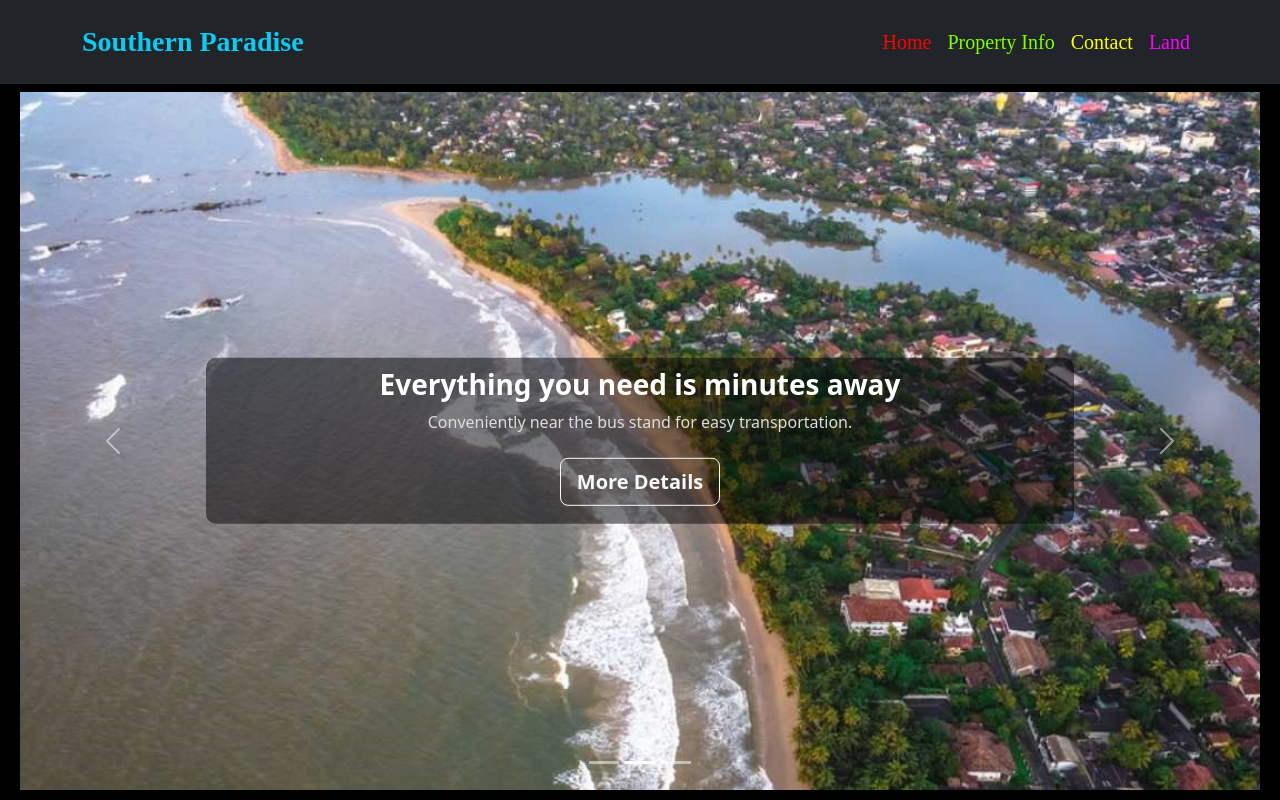
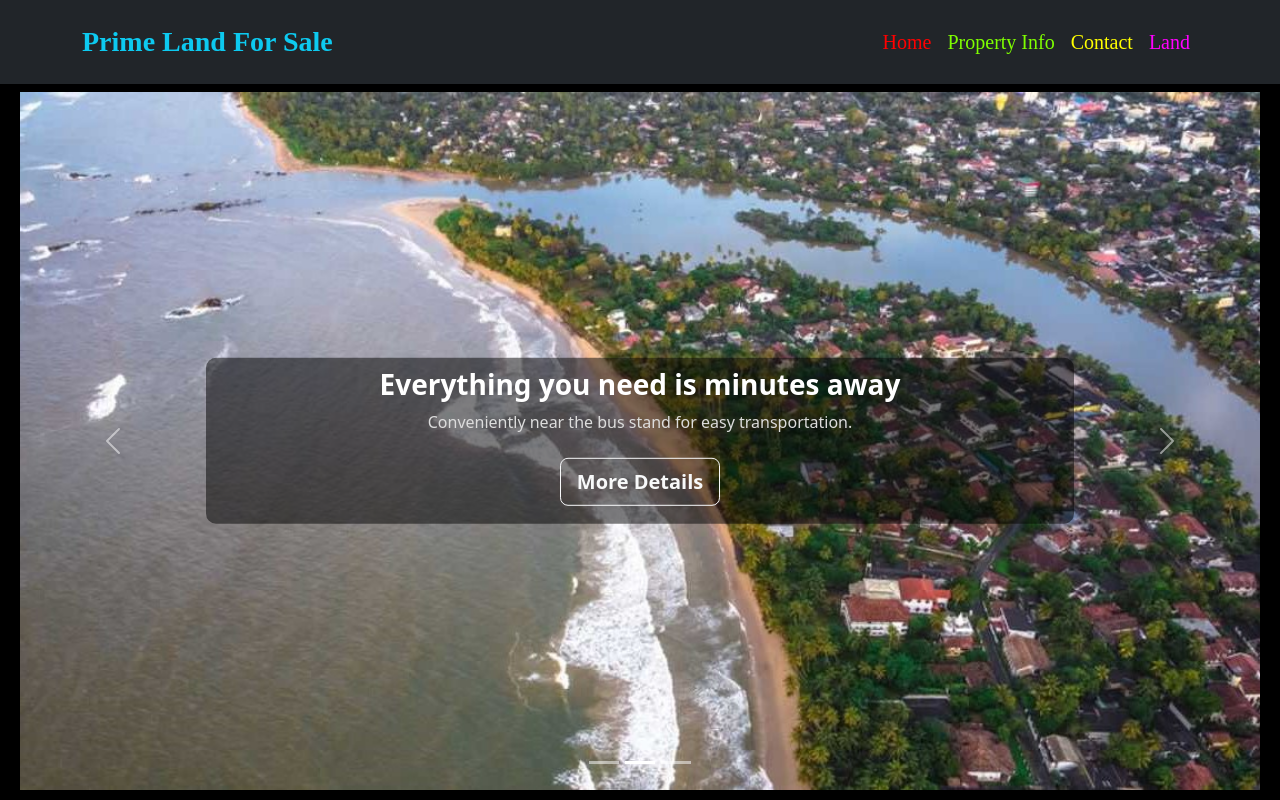
Before and after one commit to KavinduPramod/SouthernParadise, a React (Vite) app: page / in a window 1280 px wide. Shown: the top 800 px of the page. Built offline with nearby package versions, Linux system fonts and the light colour scheme.

Commit message:
Update navbar.jsx

```diff
--- a/src/components/navbar.jsx
+++ b/src/components/navbar.jsx
@@ -13,7 +13,7 @@ const Navigationbar = () => {
           className="fs-3 fw-bold text-info"
           style={{ fontFamily: "Brush Script MT, Brush Script Std, cursive" }}
         >
-          Southern Paradise
+          Prime Land For Sale
         </Navbar.Brand>
         <Navbar.Toggle aria-controls="navbar-nav" />
         <Navbar.Collapse id="navbar-nav">
```
